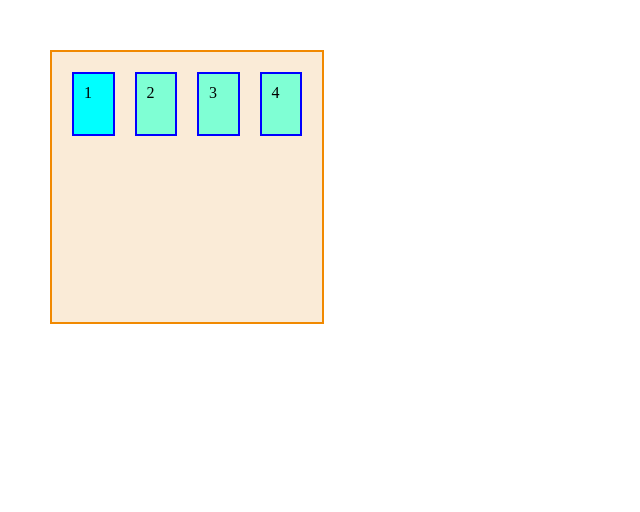
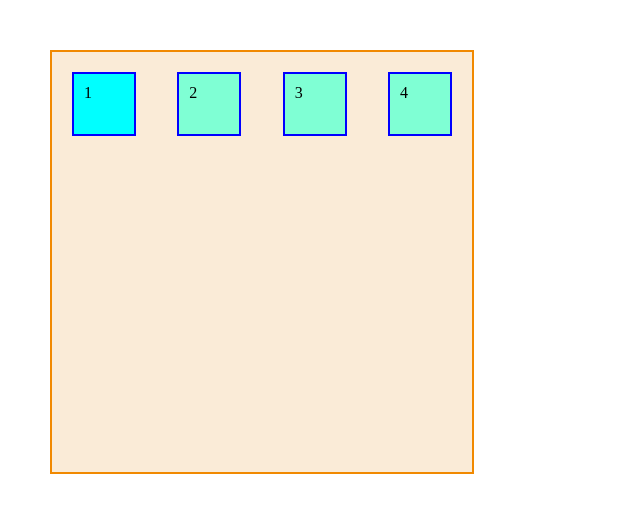
Before and after one commit to LeoRVergani/Estudo-1, a plain HTML site: page index.html in a window 1280 px wide. Shown: the whole page, without its empty margins (0-640 px from the left). Drawn offline with Linux system fonts and the light colour scheme.

Commit message:
flex 2.0

```diff
--- a/style.css
+++ b/style.css
@@ -5,11 +5,13 @@
 
 .conteiner {
     display: flex;
+    justify-content: space-between;
+    align-items: stretch;
     border: 2px solid;
     border-color: rgb(241, 137, 0);
     background-color: antiquewhite;
-    width: 250px;
-    height: 250px;
+    width: 400px;
+    height: 400px;
 }
 
 .item1 {
```
